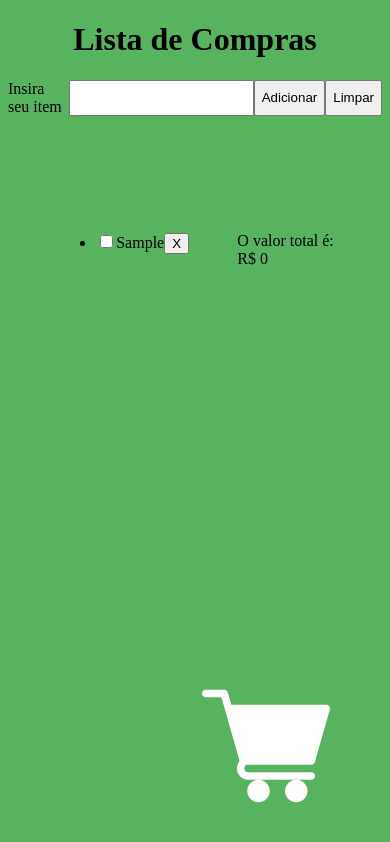
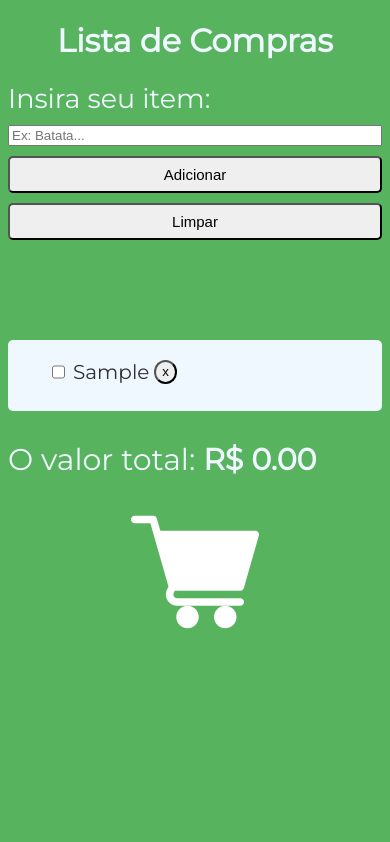
Before and after one commit to norman1606/dih-project1, a plain HTML site: page index.html in a window 390 px wide. Both pictures are taken after typing "Sample" into the empty fields and a click on the button "Adicionar". Drawn offline with Linux system fonts and the light colour scheme.

Commit message:
finaliza estilo css

```diff
--- a/app.js
+++ b/app.js
@@ -73,7 +73,7 @@ function mostrarLista() {
         riscaItem(checkbox, item, label);
 
         let btnExcluiItem = document.createElement('button');
-        btnExcluiItem.innerHTML = 'X';
+        btnExcluiItem.innerHTML = 'x';
         btnExcluiItem.onclick = removeItem;
 
         let li = document.createElement('li');
@@ -128,7 +128,7 @@ function somarPreco() {
     function mostrarPreco() {
         let span = document.getElementById('valorProduto');
         let precoTotal = somarPreco();
-        span.innerText = precoTotal;
+        span.innerText = 'R$ ' + precoTotal.toFixed(2);
     }
 
 
@@ -146,7 +146,7 @@ function pedirPreco() {
     let valor = parseFloat(prompt('Digite o valor do produto:'));
 
     if(isNaN(valor)) {
-        return 0;
+        return  0;
 
     }
     return valor;
--- a/index.html
+++ b/index.html
@@ -7,6 +7,9 @@
     <meta name="viewport" content="width=device-width, initial-scale=1.0">
     <title>Lista de compras</title>
 
+    <link rel="preconnect" href="https://fonts.googleapis.com">
+    <link rel="preconnect" href="https://fonts.gstatic.com" crossorigin>
+    <link href="https://fonts.googleapis.com/css2?family=Montserrat&display=swap" rel="stylesheet">
     <link rel="stylesheet" href="style.css">
     <link rel="shortcut icon" href="img/favicon-cart.png" type="image/x-icon">
 </head>
@@ -16,8 +19,8 @@
     </header>
     <section class="container">
         <div class="campo-item">
-            <label for="item">Insira seu item</label>
-            <input type="text" name="item" id="item">
+            <label for="item">Insira seu item:</label>
+            <input type="text" name="item" id="item" placeholder="Ex: Batata...">
             <button id="botao-add">Adicionar</button>
             <button id="botao-limpar">Limpar</button>
         </div>
@@ -29,7 +32,7 @@
             </div>
 
             <div class="precoTotal">
-                <p>O valor total é:<br>R$ <span id="valorProduto"></span></p>
+                <p>O valor total:  <span id="valorProduto"></span></p>
             </div>
 
         </div>
--- a/style.css
+++ b/style.css
@@ -1,6 +1,10 @@
 
 body {
     background-color: #57b35d;
+    color: aliceblue;
+    font-family: 'Montserrat', sans-serif;
+    position: relative;
+    padding-bottom: 200px;
 }
 
 header h1 {
@@ -10,6 +14,27 @@ header h1 {
     display: flex;
     justify-content: center;
     margin-bottom: 100px;
+    gap: 10px;
+}
+
+.campo-item label {
+    font-size: 27px;
+    font-weight: 500;
+}
+
+#botao-add, #botao-limpar {
+    padding: 8px 15px 8px 15px;
+    border-radius: 5px;
+    cursor: pointer;
+    font-size: 15px;
+    transition: .4s;
+
+}
+
+#botao-add:hover, #botao-limpar:hover {
+    background-color: #2f2f35;
+    color: white;
+    transform: scale(1.12);
 }
 
 .campoListaPreco {
@@ -17,8 +42,74 @@ header h1 {
     justify-content: space-evenly;
 }
 
-.imgCarrinho {
-    position: fixed;
+.campo-lista {
+    background-color: aliceblue;
+    padding: 50px 350px 50px 50px;
+    border-radius: 5px;
+
+}
+
+#lista {
+    color: #2f2f35;
+    list-style: none;
+    font-size: 20px;
+}
+
+#lista li {
+    display: flex;
+    gap: 5px;
+    padding-bottom: 7px;
+}
+
+#lista li input{
+    cursor: pointer;
+}
+
+#lista li button {
+    border-radius: 50%;
+    cursor: pointer;
+}
+
+
+.precoTotal {
+    font-size: 30px;
+    font-weight: 500;
+}
+
+.precoTotal span {
+    font-weight: 700;
+}
+
+
+
+.imgCarrinho img {
+    position: absolute;
     bottom: 30px;
     right: 60px;
 }
+
+
+@media (max-width: 900px){
+
+    .campo-item {
+        flex-direction: column;
+    }
+
+    .campoListaPreco {
+        flex-direction: column;
+
+    }
+
+    .campo-lista{
+        padding: 0;
+    }
+
+    .imgCarrinho img {
+        display: block;
+        position: unset;
+        margin: 0 auto;
+    }
+
+
+
+}
```
